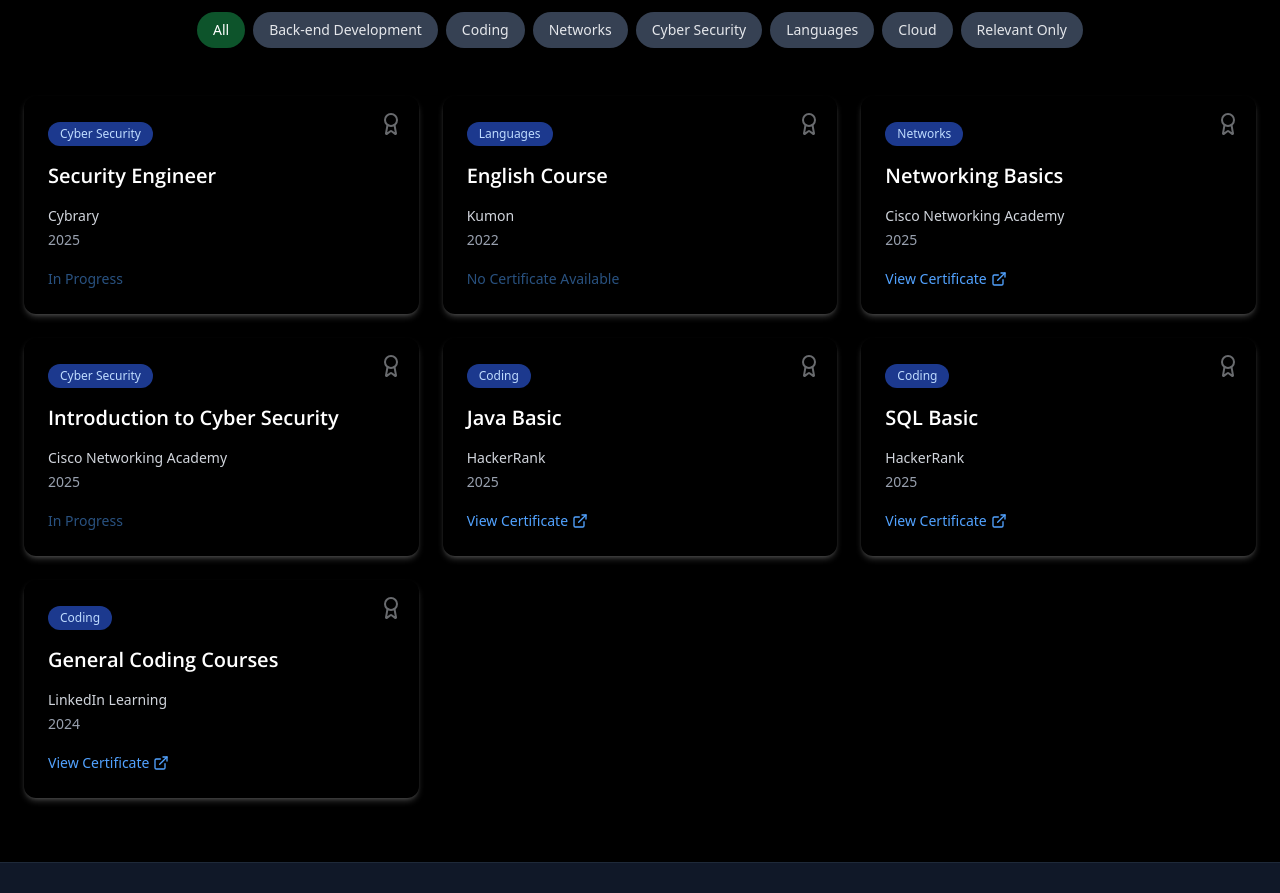
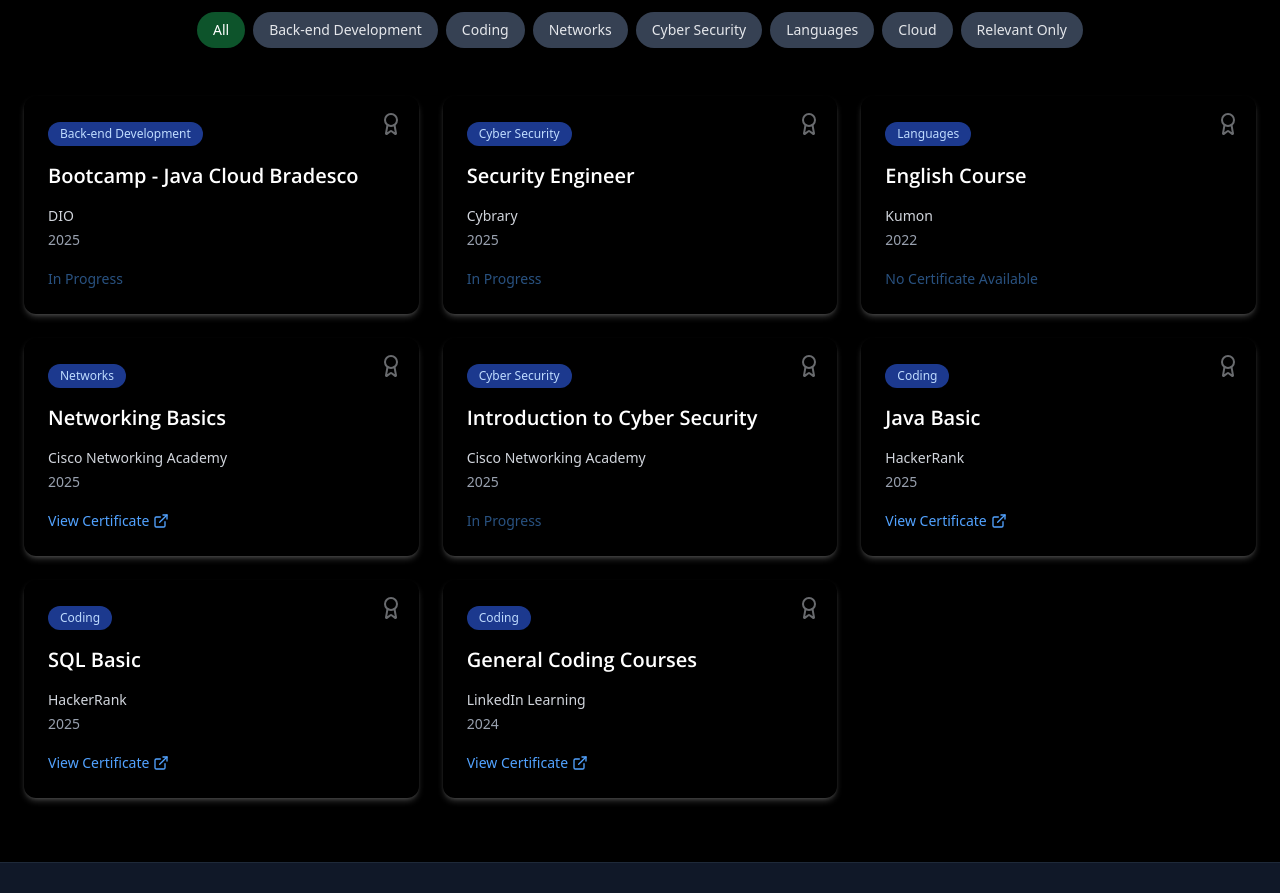
Before and after one commit to Ga5000/Portfolio, a React (Vite) app: page / in a window 1280 px wide. Shown: the part 3340-4233 px from the top of the page. Built offline with nearby package versions, Linux system fonts and the light colour scheme.

Commit message:
new course in progress added

```diff
--- a/src/sections/Certficates.tsx
+++ b/src/sections/Certficates.tsx
@@ -16,6 +16,14 @@
 }
 
 const certificates: Certificate[] = [
+  {
+    title: "Bootcamp - Java Cloud Bradesco",
+    issuer: "DIO",
+    date: "2025",
+    category: "Back-end Development",
+    link: "",
+    relevant: 1
+  },
   {
     title: "Java Basic",
     issuer: "HackerRank",
```
